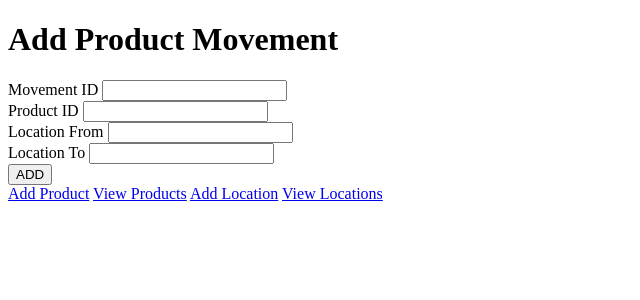
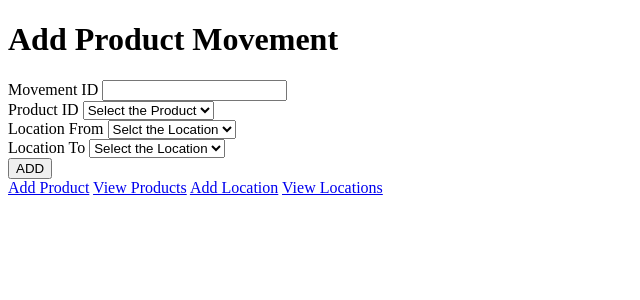
Before and after one commit to Kanishkar16Vijay/Inventory, a Flask app: page /addmovement in a window 1280 px wide. Shown: the top 300 px of the page, without its empty margins (0-640 px from the left). Run offline with Flask 3, Linux system fonts and the light colour scheme; data that the repository does not hold is empty.

Commit message:
Added product movement and edit product file

```diff
--- a/app.py
+++ b/app.py
@@ -1,5 +1,7 @@
-from flask import Flask,render_template,request
+from flask import Flask,render_template,request,redirect,url_for
 import mysql.connector
+from datetime import datetime
+from zoneinfo import ZoneInfo
 
 app=Flask(__name__)
 
@@ -30,7 +32,7 @@ def add_products() :
         return render_template('add_product.html')
     return render_template('add_product.html')
 
-@app.route('/viewproduct',methods=['GET','POST'])
+@app.route('/viewproduct')
 def view_product() :
     connection=get_db_connection()
     cur=connection.cursor(dictionary=True)
@@ -39,6 +41,26 @@ def view_product() :
     cur.close()
     connection.close()
     return render_template('view_products.html',products=product)
+
+@app.route('/editproduct/<string:id>',methods=['GET','POST'])
+def edit_product(id) :
+    if request.method=='POST' :
+        p_id=request.form.get('pid')
+        p_name=request.form.get('pname')
+        connection=get_db_connection()
+        cur=connection.cursor()
+        cur.execute("SET SQL_SAFE_UPDATES = 0")
+        cur.execute("UPDATE Product SET name=%s WHERE product_id=%s",(p_name,p_id))
+        cur.execute("SET SQL_SAFE_UPDATES = 1")
+        connection.commit()
+        cur.close()
+        connection.close()
+        return redirect(url_for('view_product'))
+    connection=get_db_connection()
+    cur=connection.cursor(dictionary=True)
+    cur.execute("SELECT *FROM Product WHERE product_id=%s",[id])
+    res=cur.fetchone()
+    return render_template('edit_product.html',result=res)
 
 @app.route('/addlocation',methods=['POST','GET'])
 def add_location() :
@@ -54,7 +76,7 @@ def add_location() :
         return render_template('add_location.html')
     return render_template('add_location.html')
 
-@app.route('/viewlocation',methods=['POST','GET'])
+@app.route('/viewlocation')
 def view_location() :
     connection=get_db_connection()
     cur=connection.cursor(dictionary=True)
@@ -78,10 +100,13 @@ def add_movement() :
         m_id=request.form.get('mid')
         p_id=request.form.get('pid')
         from_l=request.form.get('froml')
+        if from_l=="" : from_l=None
         to_l=request.form.get('tol')
+        now_ist = datetime.now(ZoneInfo("Asia/Kolkata"))
+        dt=now_ist.strftime("%Y-%m-%d %H:%M:%S")
         connection=get_db_connection()
         cur=connection.cursor()
-        cur.execute("INSERT INTO Movements(movement_id,product_id,from_location,to_location) VALUES(%s,%s,%s,%s)",(m_id,p_id,from_l,to_l))
+        cur.execute("INSERT INTO Movement(movement_id,product_id,from_location,to_location,Date_Time) VALUES(%s,%s,%s,%s,%s)",(m_id,p_id,from_l,to_l,dt))
         connection.commit()
         cur.close()
         connection.close()
--- a/templates/product_movement.html
+++ b/templates/product_movement.html
@@ -10,18 +10,28 @@
         <input type="number" name="mid" required>
         <br>
         <label>Product ID</label>
-        <!-- <select name="pid" reqiured>
+        <select name="pid" reqiured>
+            <option value="">Select the Product</option>
             {% for key in products %}
             <option value="{{key['product_id']}}">{{key['name']}}</option>
             {% endfor %}
-        </select> -->
-        <input type="number" value="pid">
+        </select>
         <br>
         <label>Location From</label>
-        <input type="number" name="froml">
+        <select name="froml">
+            <option value="">Selct the Location</option>
+            {% for key in locations %}
+            <option value="{{key['location_id']}}">{{key['name']}}</option>
+            {% endfor %}
+        </select>
         <br>
         <label>Location To</label>
-        <input type="number" name="tol" required>
+        <select name="tol" required>
+            <option value="">Select the Location</option>
+            {% for key in locations %}
+            <option value="{{key['location_id']}}">{{key['name']}}</option>
+            {% endfor %}
+        </select>
         <br>
         <button type="submit">ADD</button>
     </form>
--- a/templates/view_products.html
+++ b/templates/view_products.html
@@ -14,6 +14,7 @@
         <tr>
             <td>{{dict['product_id']}}</td>
             <td>{{dict['name']}}</td>
+            <td><a href="/editproduct/{{dict['product_id']}}">Edit</a></td>
         </tr>
         {% endfor %}
     </table>
```
Also changed, not shown: templates/edit_product.html (added, +22 -0 lines).
